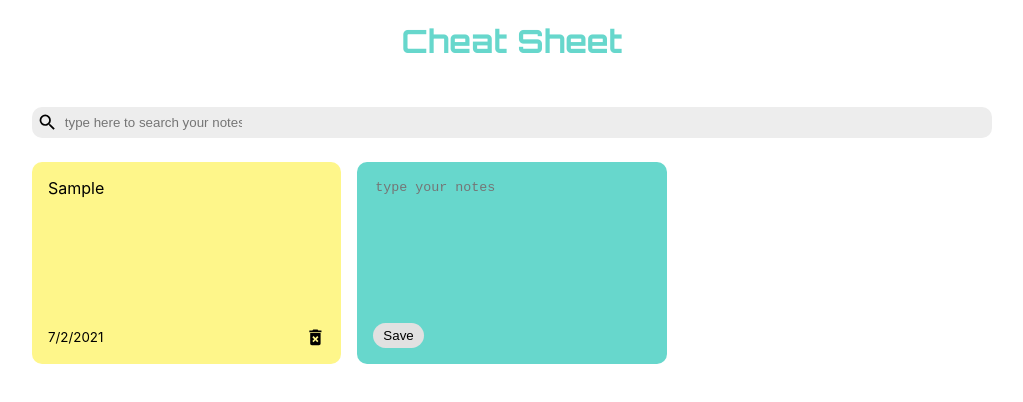
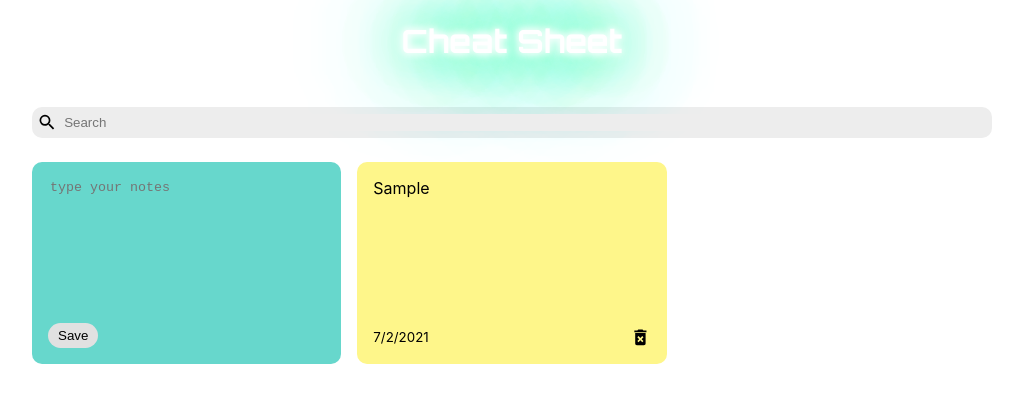
Before and after one commit to CrazyCheatsheetApp/Cheatsheet-WebApp, a React (Create React App) app: page / in a window 1280 px wide. Both pictures are taken after typing "Sample" into the empty fields and a click on the button "Save". Shown: the top 402 px of the page, without its empty margins (128-1151 px from the left). Built offline with nearby package versions, Linux system fonts and the light colour scheme.

Commit message:
front end changes

```diff
--- a/src/components/Note.js
+++ b/src/components/Note.js
@@ -2,7 +2,7 @@ import { MdDeleteForever } from 'react-icons/md';
 
 const Note = ({ id, text, date, handleDeleteNote }) => {
     return (
-        <div className='note'>
+        <div className='note grow-note'>
             <span>{text}</span>
             <div className='note-footer'>
                 <small>{date}</small>
--- a/src/components/NoteList.js
+++ b/src/components/NoteList.js
@@ -4,6 +4,7 @@ import AddNote from './AddNote';
 const NoteList = ({ notes, handleAddNote, handleDeleteNote }) => {
     return (
         <div className="notes-list">
+        <AddNote handleAddNote={handleAddNote}/>
             {notes.map((note) => (
                 <Note
                 id={note.id}
@@ -11,7 +12,7 @@ const NoteList = ({ notes, handleAddNote, handleDeleteNote }) => {
                 date={note.date}
                 handleDeleteNote={handleDeleteNote} />
             ))}
-            <AddNote handleAddNote={handleAddNote}/>
+
         </div>
     )
 }
--- a/src/components/search.js
+++ b/src/components/search.js
@@ -6,7 +6,7 @@ const Search = ({ handleSearchNote }) => {
     return(
         <div className='search'>
             <MdSearch className='search-icons' size='1.3em' />
-            <input onChange={(event) => handleSearchNote(event.target.value)} type='text' placeholder='type here to search your notes' />
+            <input onChange={(event) => handleSearchNote(event.target.value)} type='text' placeholder='Search' />
         </div>
     )
 }
--- a/src/index.css
+++ b/src/index.css
@@ -19,8 +19,18 @@ code {
 }
 
 .header h1 {
-  color: #67d7cc;
+  /* color: #67d7cc; */
   font-family: 'Orbitron', sans-serif;
+  color: #fff;
+  text-shadow:
+    0 0 7px #fff,
+    0 0 10px #fff,
+    0 0 21px #fff,
+    0 0 42px #0fa,
+    0 0 82px #0fa,
+    0 0 92px #0fa,
+    0 0 102px #0fa,
+    0 0 151px #0fa;
 }
 
 .container {
@@ -100,6 +110,14 @@ textarea:focus {
 transform: scale(1.1);
 }
 
+.grow-note {
+  transition: all .2s ease-in-out;
+  }
+
+.grow-note:hover {
+transform: scale(1.03);
+}
+
 .search {
   display: flex;
   align-items: center;
@@ -114,6 +132,7 @@ transform: scale(1.1);
   border: none;
   background-color: #ededed;
   margin-left: 5px;
+  width: 100%;
 }
 
 .search input:focus {
```
